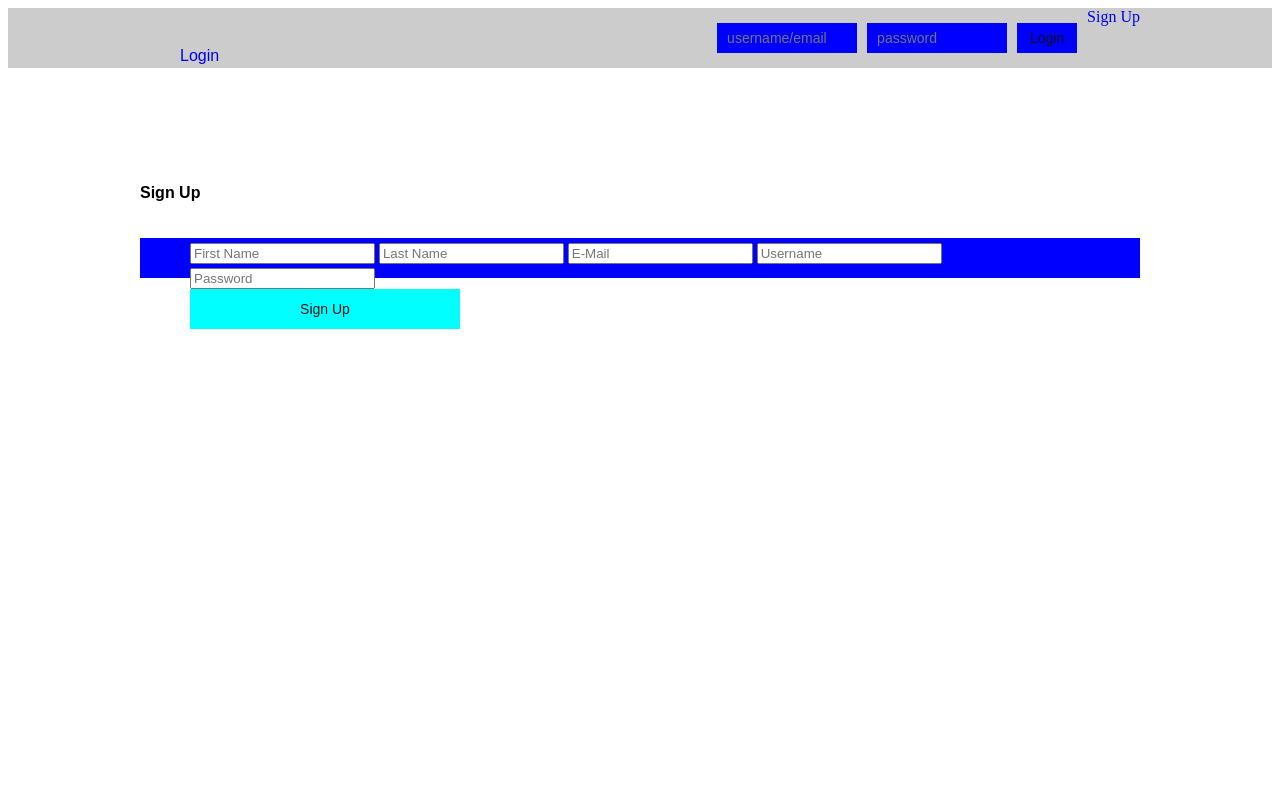
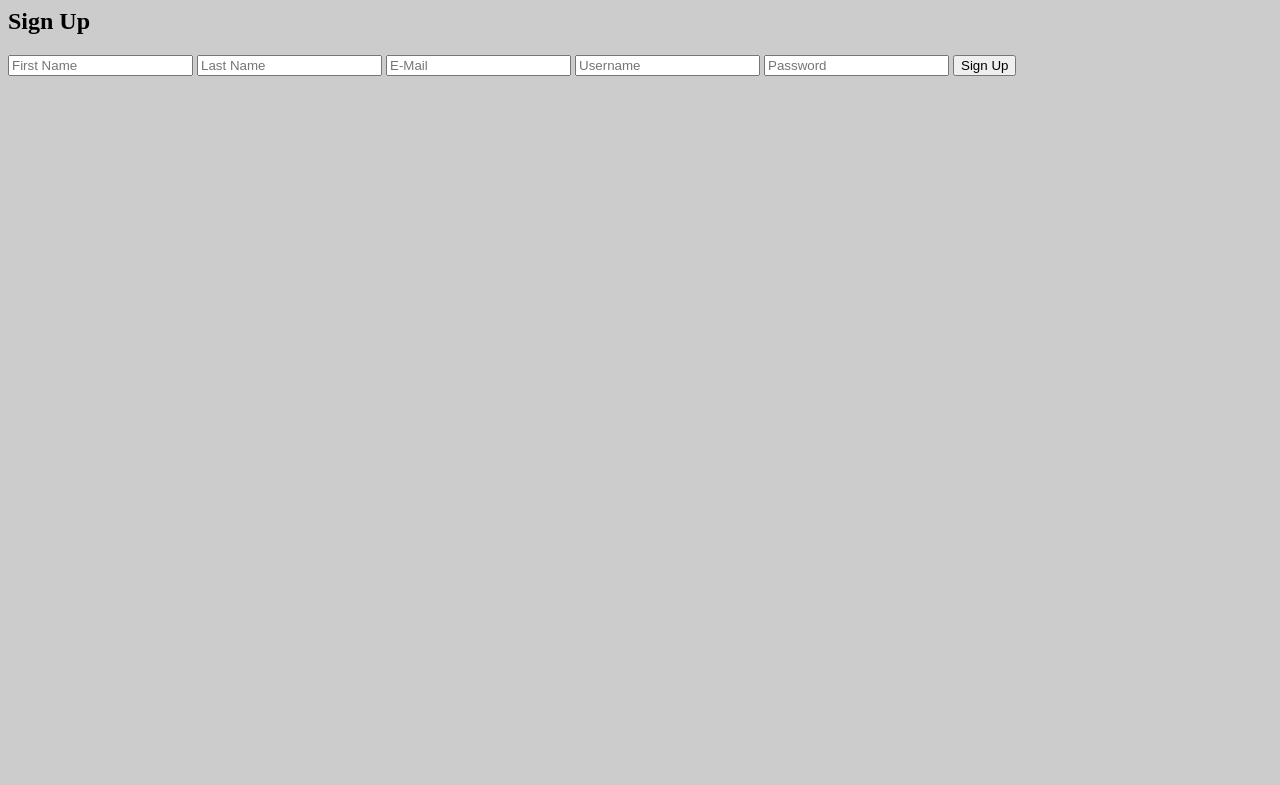
Before and after one commit to rebeccawir23/webdev, a PHP site: page /signup.php in a window 1280 px wide. Shown: the top 785 px of the page. Run offline with PHP 8.4, Linux system fonts and the light colour scheme.

Commit message:
Add files via upload

```diff
--- a/index.php
+++ b/index.php
@@ -12,19 +12,21 @@
 </head>
 <div class="topnav">
   	<a class="active" href="#home">Home</a>
-    <a href="#login">Login</a>
+    <a href="login.php">Login</a>
+    <a href="signup.php">Sign Up</a>
   	<a href="#exec">Exec Board</a>
 	<a href="#about">About Us</a>
   	<a href="#cal">Calander</a>
   	<a href="#member">Members</a>
 	<a href="#events">Events</a>
+
 	</div>
 
 
 
 
     <?php
-        include_once 'login.php';
+
 
         ?>
 
--- a/login.php
+++ b/login.php
@@ -4,7 +4,7 @@
 
 <link rel = "stylesheet"
    type = "text/css"
-   href = "stylesheet.css" />
+   href = "style.css" />
 <body>
   <header>
     <nav>
@@ -13,7 +13,7 @@
             <li><a href="index.php">Login</a></li>
           </ul>
             <div class="nav-login">
-                <form action="includes/login.inc.php" method = "POST">
+                <form action="login.inc.php" method = "POST">
                     <input type="text" name="uid" placeholder="username/email">
                     <input type="password" name="pwd" placeholder="password">
                     <button type="submit" name="submit">Login</button>
--- a/signup.php
+++ b/signup.php
@@ -1,18 +1,22 @@
 <?php
-    include_once 'login.php'
+    session_start();
 
 ?>
-
+<link rel="stylesheet" href="style.css">
 <section class="main-container">
     <div class="main-wrapper">
         <h2>Sign Up</h2>
-        <form class="signup-form" action="includes/signup.inc.php" method="POST">
+        <form class="signup-form" action="signup.inc.php" method="POST">
             <input type="text" name="first" placeholder="First Name">
             <input type="text" name="last" placeholder="Last Name">
             <input type="text" name="email" placeholder="E-Mail">
             <input type="text" name="uid" placeholder="Username">
             <input type="text" name="pwd" placeholder="Password">
             <button type="submit" name="submit">Sign Up</button>
+
+
+
+
         </form>
     </div>
 </section>
--- /dev/null
+++ b/style.css
@@ -0,0 +1,58 @@
+body {
+  background-color: #CCCCCC;
+}
+
+div {
+  margin-bottom:10px;
+}
+
+.message {
+  width: 300px;
+  padding: 10 10;
+  margin: 10 10;
+  color: red;
+}
+
+.good {
+  background-color: green;
+}
+
+.bad {
+  background-color: red;
+}
+
+
+#blue_highlight {
+  background-color: blue;
+}
+
+.highlight {
+  background-color: yellow;
+}
+table, td, th {
+  border: 2px solid black;
+}
+table {
+  border-collapse: collapse;
+}
+
+
+.big {
+  font-size: 50px;
+}
+
+h1 {
+  font-family: Helvetica;
+  font-size: 40px;
+}
+h1:hover {
+  color: #FF00FF;
+  visibility:hidden;
+}
+
+p {
+  line-height: 30px;
+  border: 2px black dotted;
+  padding: 20px 5px;
+  margin-bottom: 40px;
+}
--- a/stylesheet.css
+++ b/stylesheet.css
@@ -114,122 +114,59 @@ a{
 
 }
 
-header nav{
-    width: 100%;
-    height: 60px;
-    background-color: #ccc;
+
+body {
+  background-color: #CCCCCC;
 }
 
-header nav ul{
-   float: left;
+div {
+  margin-bottom:10px;
 }
 
-header nav ul li{
-   float: left;
-    list-style: none;
+.message {
+  width: 300px;
+  padding: 10 10;
+  margin: 10 10;
+  color: white;
 }
 
-header nav ul li a{
-   font-family: arial;
-    font-size: 16px;
-    line-height: 63px;
+.good {
+  background-color: green;
 }
 
-header .nav-login{
-    float: right;
-
-}
-
-header .nav-login form {
-    float: left;
-    padding-top: 15px;
-}
-
-header .nav-login form input {
-    float: left;
-    width: 140px;
-    height: 30px;
-    padding: 0px 10px;
-    margin-right: 10px;
-    border: none;
-    background-color: blue;
-    font-family: arial;
-    font-size: 14px;
-    color: #111;
-    line-height: 30px;
-}
-
-header .nav-login form button {
-    float: left;
-    width: 60px;
-    height: 30px;
-    margin-right: 10px;
-    border: none;
-    background-color: blue;
-    font-family: arial;
-    font-size: 14px;
-    color: #111;
-    cursor: pointer;
-}
-
-header .nav-login form button:hover {
-   background-color: aqua;
-}
-
-header nav-login a{
-    display: block;
-    width: 60px;
-    height: 60px;
-    border: none;
-    float: left;
-    background-color: antiquewhite;
-    cursor: pointer;
-   font-family: arial;
-    font-size: 16px;
-    line-height: 63px;
-}
-
-.main-container{
-    padding-top:40px;
-
-}
-
-.main-container h2{
-    padding-top:40px;
-    font-family: arial;
-    font-size: 16px;
-    line-height: 63px;
+.bad {
+  background-color: red;
 }
 
 
-/* signup.php */
-
-.signup-form {
-    width: 90%;
-    height: 40px;
-    margin-bottom 4px;
-    padding: 0px 5%;
-    border: none;
-    background-color: blue;
-    font-family: arial;
-    font-size: 14px;
-    line-height: 30px;
-    color: #111;
-
+#blue_highlight {
+  background-color: blue;
 }
 
-.signup-form button {
-    display: block;
-    width: 30%;
-    height: 40px;
-    border: none;
-    background-color: aqua;
-    font-family: arial;
-    font-size: 14px;
-    color: #111;
-    cursor: pointer;
+.highlight {
+  background-color: yellow;
+}
+table, td, th {
+  border: 2px solid black;
+}
+table {
+  border-collapse: collapse;
 }
 
-.signup-form button: hover {
-   background-color: lightblue;
+
+.big {
+  font-size: 50px;
 }
+
+h1 {
+  font-family: Helvetica;
+  font-size: 40px;
+}
+
+
+p {
+  line-height: 30px;
+  border: 2px black dotted;
+  padding: 20px 5px;
+  margin-bottom: 40px;
+}
--- /dev/null
+++ b/welcome.php
@@ -0,0 +1,5 @@
+<?php
+
+echo "Welcome New User";
+
+?>
```
Also changed, not shown: dbh.php (added, +8 -0 lines), klogger.php (added, +124 -0 lines), login.css (+16 -4 lines), login.inc.php (added, +48 -0 lines), signup.inc.php (added, +57 -0 lines), signup_handler.php (added, +66 -0 lines).
